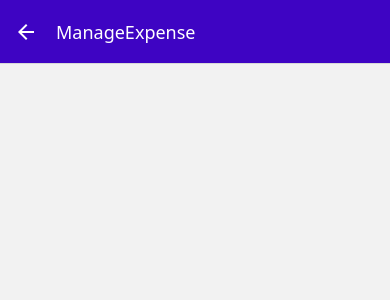
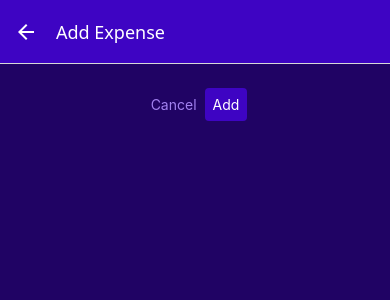
Before and after one commit to sahilforkshere/FinFlow_ReactNative, a React Native app: screen /ManageExpense in a window 390 px wide. Shown: the top 300 px of the page. Built offline with nearby package versions, Linux system fonts and the light colour scheme.

Commit message:
Manage Expense Screen

```diff
--- a/components/ExpensesOutput/ExpenseItem.js
+++ b/components/ExpensesOutput/ExpenseItem.js
@@ -3,11 +3,13 @@ import { Pressable, StyleSheet, Text, View } from 'react-native';
 import { GlobalStyles } from '../../constants/styles';
 import { useNavigation } from '@react-navigation/native';
 
-function ExpenseItem({ description, date, amount }) {
+function ExpenseItem({ id, description, date, amount }) {
   const navigation = useNavigation();
 
   function expensePressHandler() {
-    navigation.navigate('ManageExpense');
+    navigation.navigate('ManageExpense',{
+      expenseId:id
+    });
   }
   return (
     <Pressable style={({ pressed }) => pressed && styles.pressed} onPress={expensePressHandler}>
--- a/components/ExpensesOutput/ExpensesList.js
+++ b/components/ExpensesOutput/ExpensesList.js
@@ -3,7 +3,7 @@ import { FlatList, Text } from 'react-native'
 import ExpenseItem from './ExpenseItem'
 
 function renderExpenseItem(itemData) {
-    return <ExpenseItem description={itemData.item.description} amount={itemData.item.amount} date={itemData.item.date}/>
+    return <ExpenseItem   id={itemData.item.id} description={itemData.item.description} amount={itemData.item.amount} date={itemData.item.date}/>
 }
 
 function ExpensesList({ expenses }) {
@@ -11,7 +11,7 @@ function ExpensesList({ expenses }) {
 
 
     return <FlatList data={expenses} renderItem={renderExpenseItem} keyExtractor={(item) => {
-        item.id
+       return item.id
     }} />
 }
 
--- /dev/null
+++ b/components/ui/Button.js
@@ -0,0 +1,42 @@
+import { Children } from "react"
+import { Pressable, View ,Text, StyleSheet} from "react-native"
+import { GlobalStyles } from "../../constants/styles";
+
+
+function Button({children,onPress,mode,style}) {
+  return <View style={style}>
+    <Pressable onPress={onPress} style={({pressed})=>pressed && styles.pressed}>
+        <View style={[styles.button,mode==='flat' && styles.flat]}>
+            <Text style={[styles.buttonText,mode==='flat' && styles.flatText]}>{children}</Text>
+        </View>
+    </Pressable>
+  </View>
+
+
+}
+
+export default Button;
+
+const styles=StyleSheet.create({
+    button:{
+        borderRadius:4,
+        padding:8,
+        backgroundColor:GlobalStyles.colors.primary500,
+
+    },
+    flat:{
+        backgroundColor:'transparent'
+    },
+    buttonText:{
+        color:'white',
+        textAlign:'center'
+    },
+    flatText:{
+        color:GlobalStyles.colors.primary200
+    },
+    pressed:{
+        opacity:0.75,
+        backgroundColor:GlobalStyles.colors.primary100,
+        borderRadius:4
+    }
+})
--- a/screens/ManageExpense.js
+++ b/screens/ManageExpense.js
@@ -1,8 +1,72 @@
-import React from 'react'
-import { Text } from 'react-native'
+import React, { useLayoutEffect } from 'react'
+import { StyleSheet, Text, View } from 'react-native'
+import IconButton from '../components/ui/IconButton';
+import { GlobalStyles } from '../constants/styles';
+import Button from '../components/ui/Button';
 
-function ManageExpense() {
-  return
+function ManageExpense({ route, navigation }) {
+  const editedExpenseId = route.params?.expenseId;
+  const isEditing = !!editedExpenseId;
+
+  useLayoutEffect(() => {
+    console.log('Setting title, isEditing =', isEditing);
+    navigation.setOptions({ title: isEditing ? 'Edit Expense' : 'Add Expense' });
+  }, [navigation, isEditing]);
+
+  function deleteExpense() {
+
+  }
+
+  function cancelHandler() {
+
+  }
+  function confirmHandler() {
+
+  }
+
+
+  return (
+
+    <View style={styles.container}>
+      <View style={styles.buttonContainer}>
+        <Button mode='flat' onPress={cancelHandler}>Cancel</Button>
+        <Button onPress={confirmHandler}>{isEditing ? 'Update  ' : 'Add'}</Button>
+      </View>
+
+      {isEditing && (
+        <View style={styles.deleteContainer}>
+          <IconButton name="trash" color={GlobalStyles.colors.error500} size={36} onPress={deleteExpense} />
+        </View>
+
+      )}
+
+    </View>
+  )
+
 }
 
-export default ManageExpense
+export default ManageExpense;
+
+
+
+const styles = StyleSheet.create({
+  container: {
+    flex: 1,
+    padding: 24,
+    backgroundColor: GlobalStyles.colors.primary800
+  },
+  buttonContainer:{
+ flexDirection:'row',
+ alignItems:"center",
+ justifyContent:'center',
+ minWidth:120,
+
+  },
+  deleteContainer: {
+    marginTop: 16,
+    paddingTop: 8,
+    borderTopWidth: 2,
+    borderTopColor: GlobalStyles.colors.primary200,
+    alignItems: "center"
+  }
+})
```
